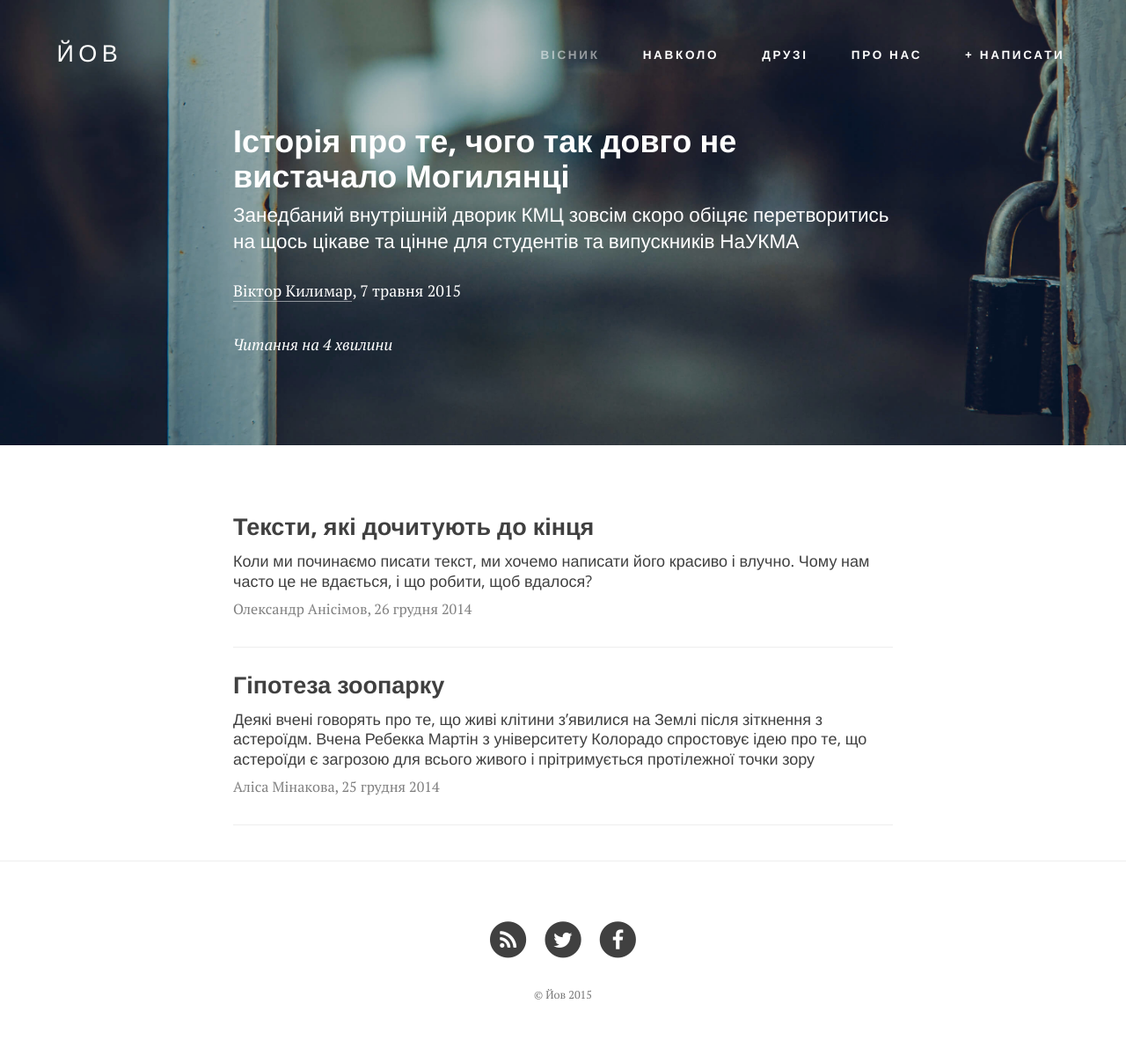
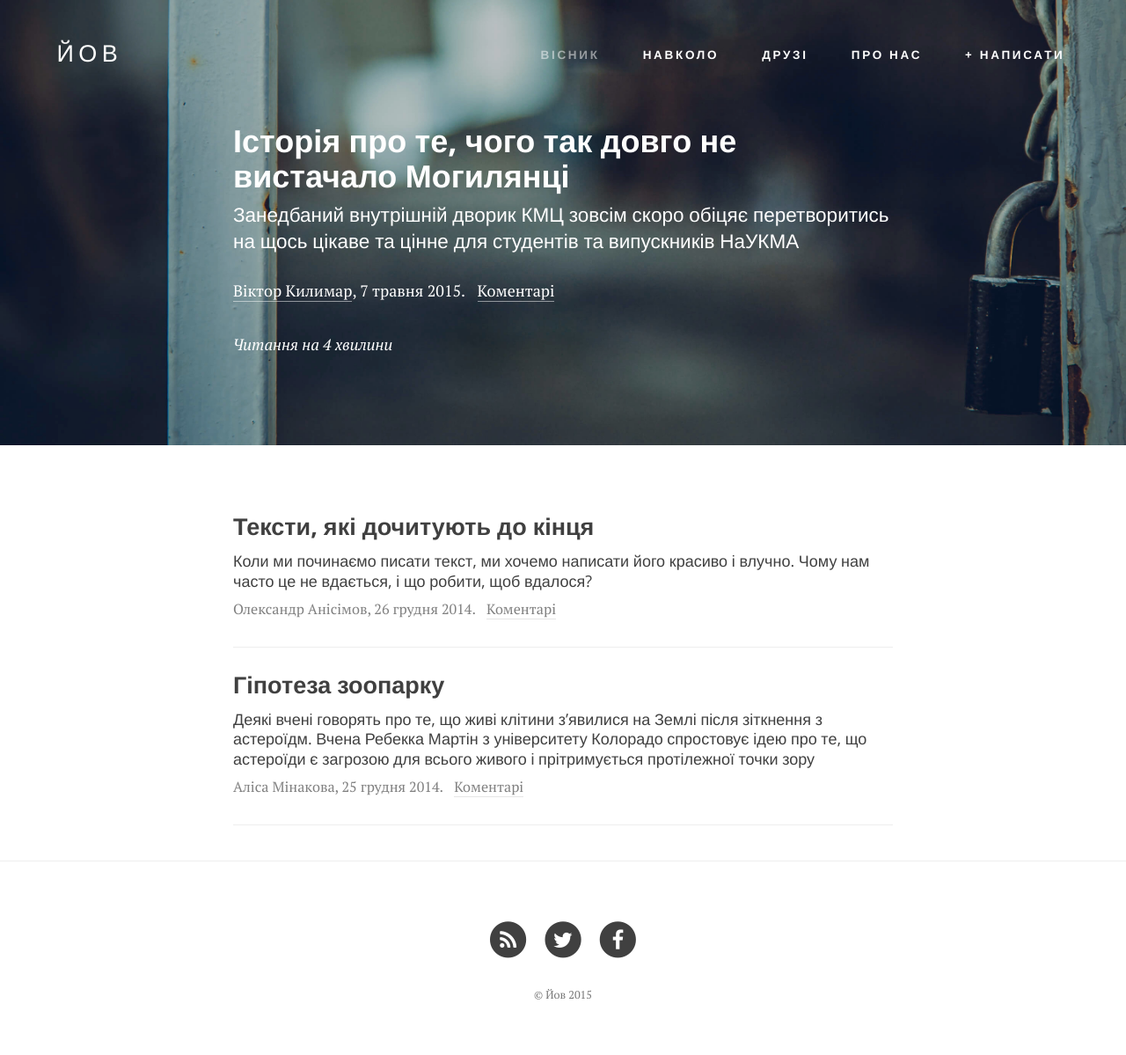
Before and after one commit to boretskyi/boretskyi.github.io, a Jekyll site: the page built from journal/index.html, in a window 1280 px wide. Shown: the whole page at 88% size. Built offline with Jekyll 4.4.1, drawn with Linux system fonts in a browser that asks for light colours; nearby versions of some CDN libraries; the list of posts is cut into pages by our own code; comment, search, counter and statistics services are not loaded.

Commit message:
Fix comments

```diff
--- a/_includes/post_header.html
+++ b/_includes/post_header.html
@@ -15,7 +15,7 @@
                         {% if include.link %}
                         </a>
                         {% endif %}
-                        <span class="meta">{% if include.post.authorlink %}<a href="{{ include.post.authorlink }}">{{ include.post.author }}</a>{% else %}{{ include.post.author }}{% endif %}, {% include date.html date=include.post.date %}</span>
+                        <span class="meta"><span class="post-meta-main">{% if include.post.authorlink %}<a href="{{ include.post.authorlink }}">{{ include.post.author }}</a>{% else %}{{ include.post.author }}{% endif %}, {% include date.html date=include.post.date %}.</span> <a class="comments-link" href="{{ include.post.url | prepend: site.url }}#disqus_thread">Коментарі</a></span>
                         <div class="call-to-read">
                             <em>Читання на {% include minutes.html text=include.post.content %}</em>
                         </div>
--- a/_layouts/journal.html
+++ b/_layouts/journal.html
@@ -53,7 +53,7 @@ layout: default
               </h3>
               {% endif %}
           </a>
-          <p class="post-meta">{{ post.author }}, {% include date.html date=post.date %}</p>
+          <p class="post-meta"><span class="post-meta-main">{% if post.authorlink %}<a href="{{ post.authorlink }}">{{ post.author }}</a>{% else %}{{ post.author }}{% endif %}, {% include date.html date=post.date %}.</span> <a class="comments-link" href="{{ post.url | prepend: site.url }}#disqus_thread">Коментарі</a></p>
       </div>
       <hr>
       {% endif %}
--- a/_sass/site.scss
+++ b/_sass/site.scss
@@ -318,11 +318,12 @@ hr.small {
     font-size: .9em;
     font-weight: 300;
     margin-top: 0;
-    > a {
+    a {
       text-decoration: none;
-      color: $gray-dark;
-      &:hover,
-      &:focus {
+      color: $gray;
+      border-bottom-color: rgba(black, 0.1);
+      &:hover, &:focus {
+        border-bottom-color: $brand-primary;
         color: $brand-primary;
       }
     }
@@ -513,6 +514,10 @@ form .row:first-child .floating-label-form-group {
   }
 }
 
+.post-meta-main {
+  margin-right: .5em;
+}
+
 // Hub front page
 
 body.yov {
```
Also changed, not shown: other parts of _layouts/journal.html (+13 -1 lines).
